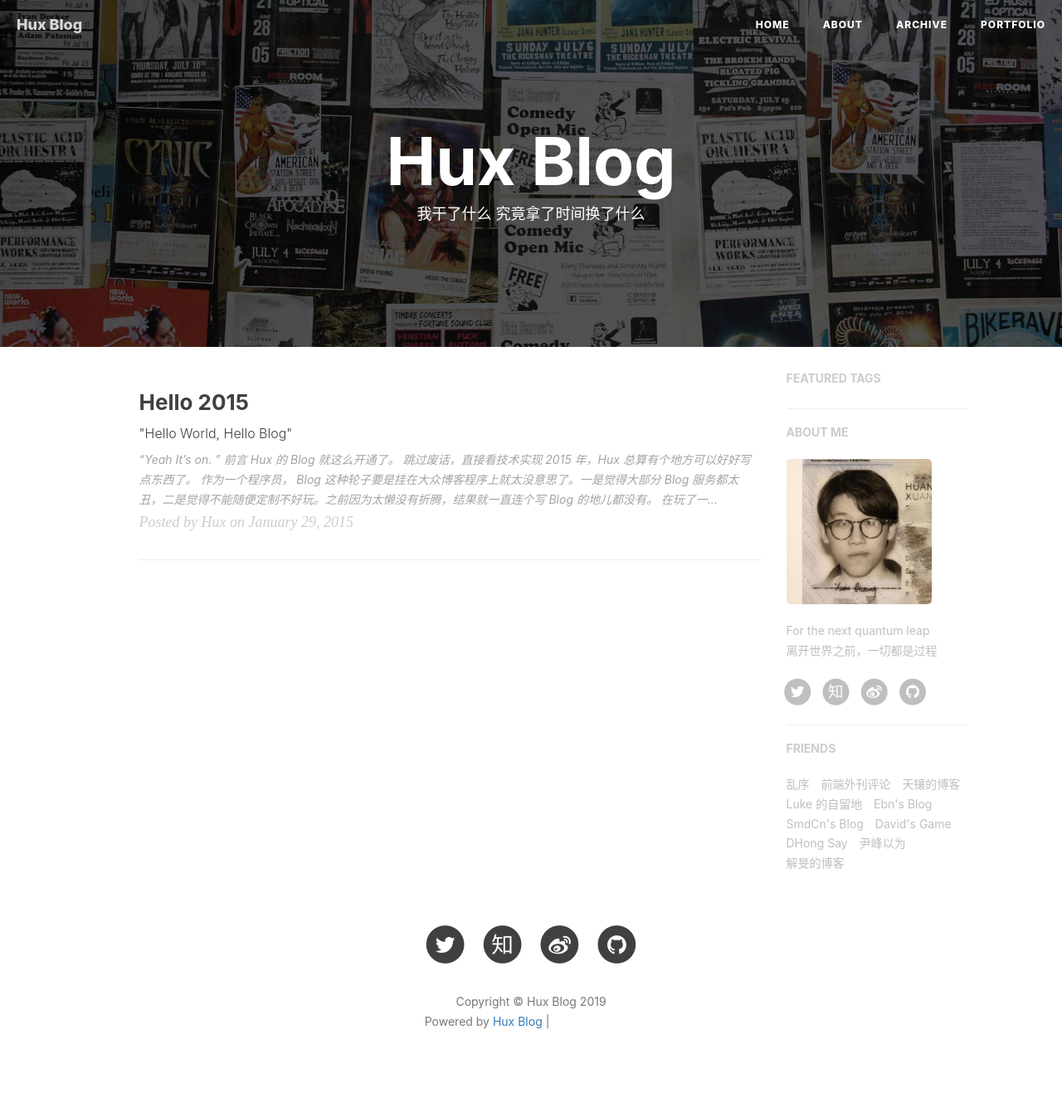
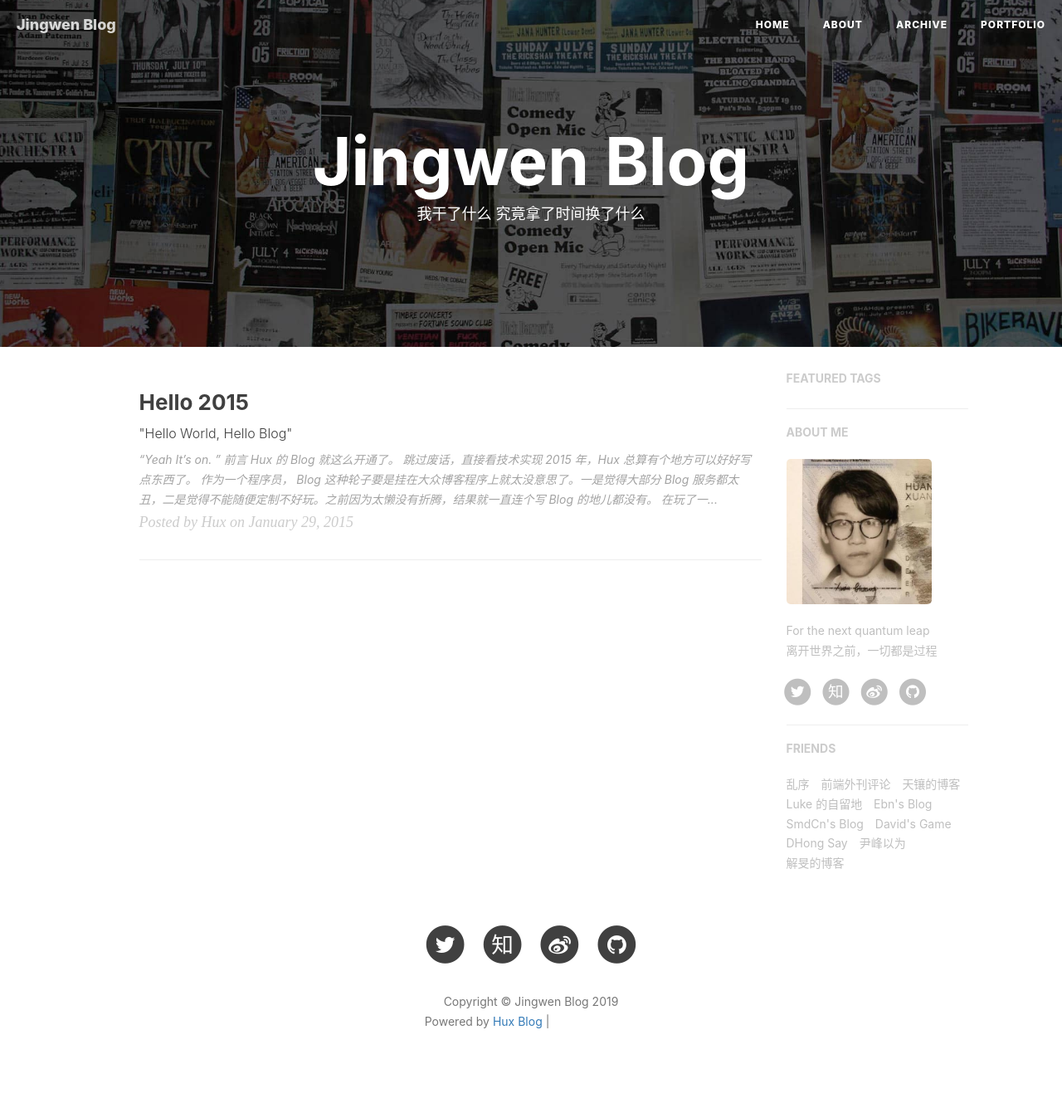
Before and after one commit to jingwen-ywb/jingwen-ywb.github.io, a Jekyll site: the page built from index.html, in a window 1280 px wide. Shown: the whole page at 83% size. Built offline with Jekyll 4.4.1, drawn with Linux system fonts in a browser that asks for light colours; nearby versions of some CDN libraries; the list of posts is cut into pages by our own code; comment, search, counter and statistics services are not loaded; part of the change alters nothing that is shown; grey boxes are pictures that could not be loaded.

Commit message:
update the message

```diff
--- a/_config.yml
+++ b/_config.yml
@@ -1,10 +1,10 @@
 # Site settings
-title: Hux Blog
-SEOTitle: 黄玄的博客 | Hux Blog
+title: Jingwen Blog
+SEOTitle: 景闻的博客 | Jingwen Blog
 header-img: img/home-bg.jpg
-email: huxpro@gmail.com
+email: jingwen.ywb@gmail.com
 description: "关于程序与设计、黑客与画家 | 黄玄，Web & Mobile Lover，Software Engineer，UX Designer | 这里是 @Hux黄玄 的个人博客，与你一起发现更大的世界。"
-keyword: "黄玄, Hux黄玄, Hux, 鬼栈, huxpro, @huxpro, 黄玄的博客, Hux Blog, 博客, 个人网站, 互联网, Web, JavaScript, 前端, 设计"
+keyword: "hadoop,hive,pig,spark,storm,flink,java,python"
 url: "https://huangxuan.me"              # your host, for absolute URL
 baseurl: ""                             # for example, '/blog' if your blog hosted on 'host/blog'
 
```
